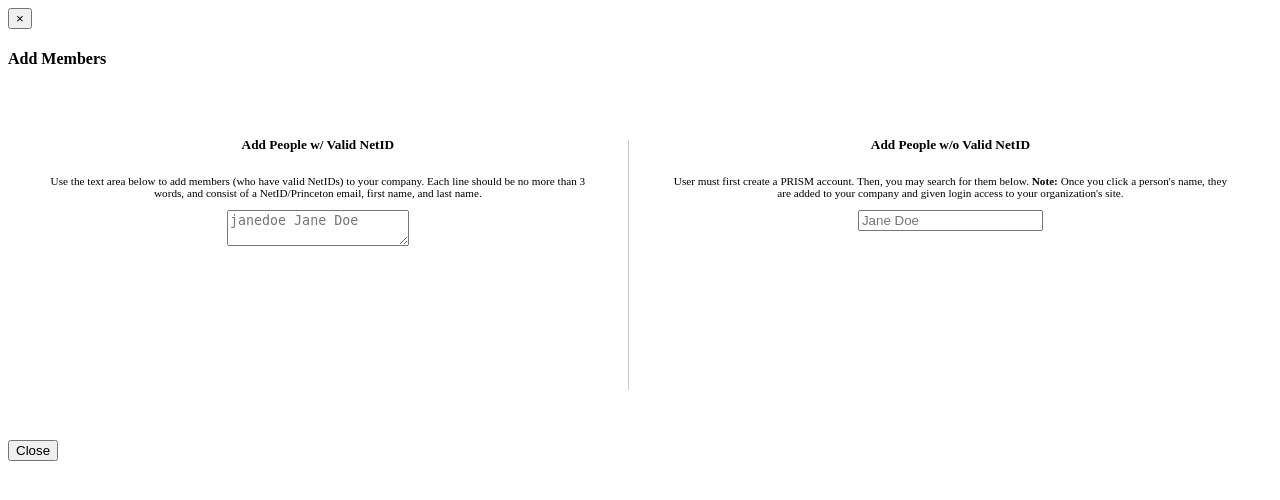
After one commit to nokafor/PRISM, a Django app: page /BAC/1/testing/ in a window 1280 px wide. The commit adds this page. Shown: the top 500 px of the page. Run offline with Django 3.2, Linux system fonts and the light colour scheme; parts of the project's set-up code (start-up, migrations or seed data) failed here and were passed over; some libraries are stand-ins or nearby versions.

Commit message:
backend updates to members page

```diff
--- a/companies/views.py
+++ b/companies/views.py
@@ -35,7 +35,7 @@ def create_new(request):
         mem = Member(username=username, email=email, first_name=first_name, last_name=last_name)
         mem.save()
         user = User.objects.get(username=mem.username)
-        user.set_password(member.password)
+        user.set_password(mem.password)
         user.save()
         return HttpResponse('Your account has been created.')
 
@@ -45,7 +45,7 @@ def modal(request, company_name):
     # Since the template filters users logged into the company they are trying to access, if  the
     # user is logged in at this point, they are not part of the company
     if request.user.is_authenticated():
-        return render(request, 'companies/otheruser.html', {'company_name': company_name, 'user':request.user})
+        return render(request, 'companies/wronguser.html', {'company_name': company_name, 'user':request.user})
 
     # If no user is logged in
     else:
@@ -77,7 +77,7 @@ def userLogin(request, company_name):
                 # if account is disabled
                 else:
                     if not user.has_usable_password():
-                        return HttpResponse('You do not have a usable password on file. Please shoot us an email.')
+                        return HttpResponse('You do not have a usable password on file. Please contact us at nokafor@princeton.edu.')
                     return HttpResponse('Account is disabled. Please contact an administrator')
 
             # if user password doesn't match
--- /dev/null
+++ b/profiles/static/profiles/css/test.css
@@ -0,0 +1,20 @@
+.modal-body {
+	display: -webkit-flex;
+	display: flex;
+	-webkit-justify-content: center;
+	justify-content: center;
+	-webkit-align-items: center;
+	align-items: center;
+	width: 100%;
+}
+
+.box {
+	text-align: center;
+	margin: 0 auto;
+	padding: 2% 3%;
+	height: 300px;
+}
+
+.box p {
+	font-size: 70%;
+}
--- /dev/null
+++ b/profiles/templates/profiles/test.html
@@ -0,0 +1,43 @@
+{% load staticfiles %}
+{% load bootstrap %}
+
+<head>
+    <link href="{% static 'profiles/css/test.css' %}" rel="stylesheet">
+
+
+
+</head>
+
+    <script>
+        $(function () { $("input").not("[type=submit]").jqBootstrapValidation(); } );
+    </script>
+
+    <div class="modal-header">
+        <button type="button" class="close" data-dismiss="modal" aria-hidden="true">&times;</button>
+        <h4 class="modal-title">Add Members</h4> <!-- figure out the header -->
+    </div>
+
+    <div class="modal-body">
+
+        <!-- box on the left -->
+        <div class="box">
+            <h5>Add People w/ Valid NetID</h5>
+            <p>Use the text area below to add members (who have valid NetIDs) to your company. Each line should be no more than 3 words, and consist of a NetID/Princeton email, first name, and last name.</p>
+            <textarea class="form-control" name="studentList" id="studentList" placeholder="janedoe Jane Doe"></textarea>
+        </div>
+
+        <!-- divider -->
+        <div style="width: 1px; height: 250px; background-color: #ccc;">&nbsp;</div>
+
+        <!-- box on the right -->
+        <div class="box">
+            <h5>Add People w/o Valid NetID</h5>
+            <p>User must first create a PRISM account. Then, you may search for them below. <strong>Note: </strong>Once you click a person's name, they are added to your company and given login access to your organization's site.</p>
+            <input class="form-control" type="text" placeholder="Jane Doe">
+        </div>
+
+    </div>
+
+    <div class="modal-footer">
+        <button type="button" class="btn btn-default" data-dismiss="modal">Close</button>
+    </div>
--- a/profiles/urls.py
+++ b/profiles/urls.py
@@ -9,5 +9,6 @@ urlpatterns = patterns('',
     url(r'^admin/spaces/$', views.spaces, name='spaces'),
     url(r'^members/$', views.members, name='members'),
     url(r'^admin/scheduling/$', views.scheduling, name='scheduling'),
+    url(r'^testing/$', views.testing, name='testing'),
     url(r'^conflicts_due/$', views.updateConflictsDue, name='updateConflictsDue')
 )
--- a/profiles/views.py
+++ b/profiles/views.py
@@ -11,6 +11,9 @@ from datetime import datetime
 from django.utils import timezone
 
 # Create your views here.
+def testing(request, company_name, member_name):
+    return render(request, 'profiles/test.html', {'netid':member_name})
+
 def updateConflictsDue(request, company_name, member_name):
     # make sure member is logged in and has access to this page
     member = memberAuth(request, company_name, member_name)
@@ -42,6 +45,7 @@ def updateConflictsDue(request, company_name, member_name):
 def profile(request, company_name, member_name):
     # make sure member has access to this profile
     member = memberAuth(request, company_name, member_name)
+    admin = adminAuth(request, company_name, member_name)
 
     if member:
         company = Company.objects.get(name=company_name)
@@ -56,7 +60,7 @@ def profile(request, company_name, member_name):
         else:
             form = MemberNameForm(instance=member)
 
-        return render(request, 'profiles/hub.html', {'member':member, 'company':company, 'form':form})
+        return render(request, 'profiles/hub.html', {'member':member, 'company':company, 'form':form, 'admin':admin})
 
     else:
         return HttpResponse('Hello____, You do not have access to this page. Please log into the appropriate company, or sign out here.')
@@ -67,7 +71,7 @@ def members(request, company_name, member_name):
 
     if member:
         company = Company.objects.get(name=company_name)
-        member_list = User.objects.filter(groups__name=company_name)
+        member_list = company.user_set.all()
         admin_list = company.admin_set.all()
 
         admin = adminAuth(request, company_name, member_name)
--- a/updates/urls.py
+++ b/updates/urls.py
@@ -8,7 +8,7 @@ urlpatterns = patterns('',
     url(r'^m/add$', views.addMember, name='addMember'),
     url(r'^m/(?P<pk>\d+)$', views.ConflictView.as_view(), name='ConflictView'),
     url(r'^m/(?P<member_id>\d+)/delete$', views.deleteMember, name='deleteMember'),
-    url(r'^a/add$', views.addAdmin, name='addAdmin'),
+    url(r'^a/(?P<member_id>\d+)/add$', views.addAdmin, name='addAdmin'),
     url(r'^a/delete$', views.deleteAdmin, name='deleteAdmin'),
     url(r'^c/add$', views.addConflict, name='addConflict'),
     url(r'^c/(?P<conflict_id>\d+)$', views.updateConflict, name='updateConflict'),
```
Also changed, not shown: profiles/templates/profiles/datetimepicker.html (+6 -7 lines), profiles/templates/profiles/hub.html (+10 -4 lines), profiles/templates/profiles/members.html (+11 -20 lines), updates/views.py (+45 -42 lines), companies/templates/companies/wronguser.html (renamed from companies/templates/companies/otheruser.html), db.sqlite3.
